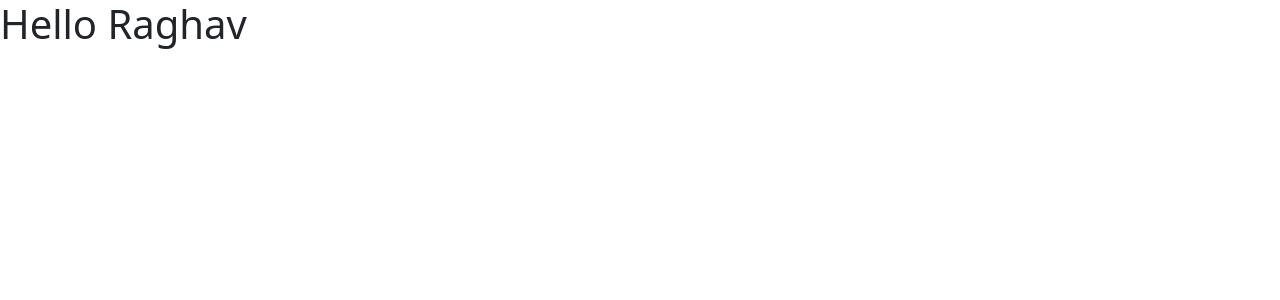
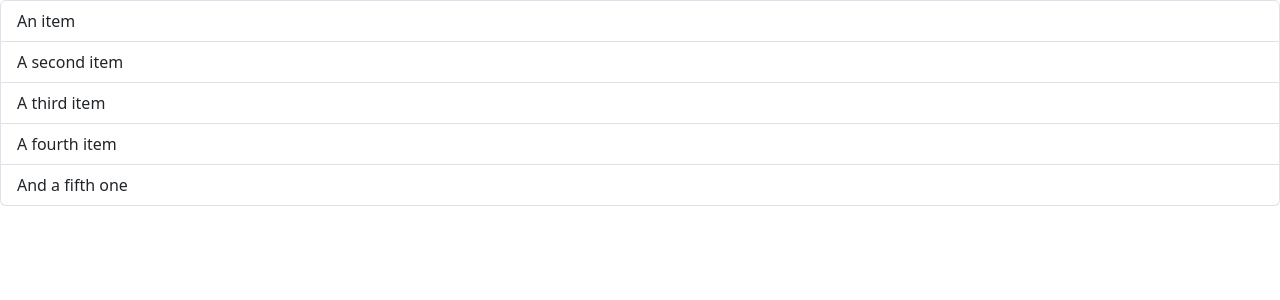
Before and after one commit to raghavpatodiya/reactTest, a React (Vite) app: page / in a window 1280 px wide. Shown: the top 300 px of the page. Built offline with nearby package versions, Linux system fonts and the light colour scheme.

Commit message:
components addition

```diff
--- a/src/App.tsx
+++ b/src/App.tsx
@@ -1,6 +1,6 @@
-import Message from './Message';
-
+// import Message from './Message';
+import ListGroup from "./components/ListGroup";
 function App(){
-  return <div><Message/></div>;
+  return <div><ListGroup/></div>;
 }
 export default App;
--- /dev/null
+++ b/src/components/ListGroup.tsx
@@ -0,0 +1,13 @@
+function ListGroup() {
+  return (
+    <ul className="list-group">
+      <li className="list-group-item">An item</li>
+      <li className="list-group-item">A second item</li>
+      <li className="list-group-item">A third item</li>
+      <li className="list-group-item">A fourth item</li>
+      <li className="list-group-item">And a fifth one</li>
+    </ul>
+  );
+}
+
+export default ListGroup;
```
